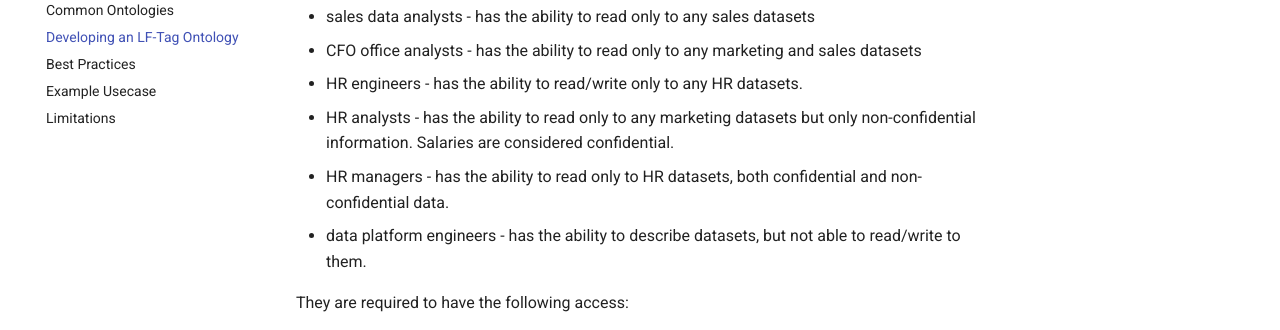
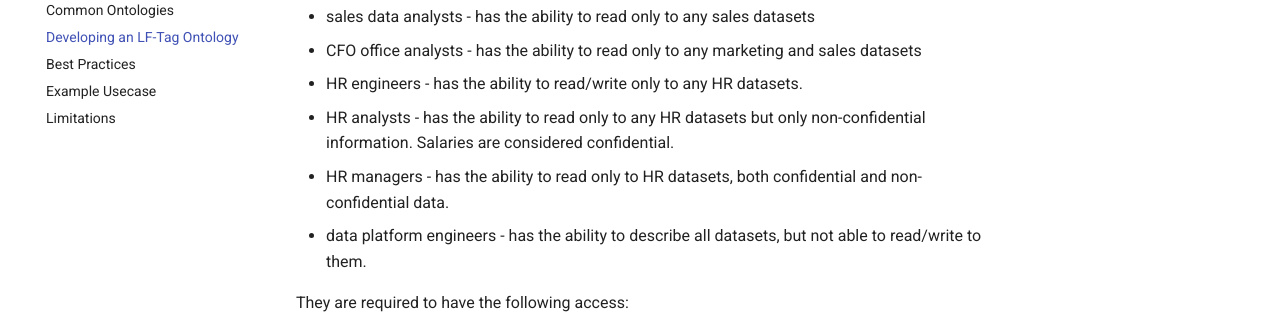
Before and after one commit to aws/aws-lakeformation-best-practices, an MkDocs documentation site: the page built from content/lf-tags/developing-an-lftag-ontology.md, in a window 1280 px wide and 900 px high, scrolled down 1976 px. Shown: the part 152-482 px from the top of the window. Built offline with MkDocs 1.6.1 and Material for MkDocs 9.7.7, drawn with Linux system fonts in a browser that asks for light colours; comment, search, counter and statistics services are not loaded.

Commit message:
Fixed more typos.

```diff
--- a/content/lf-tags/developing-an-lftag-ontology.md
+++ b/content/lf-tags/developing-an-lftag-ontology.md
@@ -33,9 +33,9 @@ The roles that we have that want to access these data sets are:
 * sales data analysts - has the ability to read only to any sales datasets
 * CFO office analysts - has the ability to read only to any marketing and sales datasets
 * HR engineers - has the ability to read/write only to any HR datasets.
-* HR analysts - has the ability to read only to any marketing datasets but only non-confidential information. Salaries are considered confidential.
+* HR analysts - has the ability to read only to any HR datasets but only non-confidential information. Salaries are considered confidential.
 * HR managers - has the ability to read only to HR datasets, both confidential and non-confidential data.
-* data platform engineers - has the ability to describe datasets, but not able to read/write to them.
+* data platform engineers - has the ability to describe all datasets, but not able to read/write to them.
 
 
 They are required to have the following access:
```
